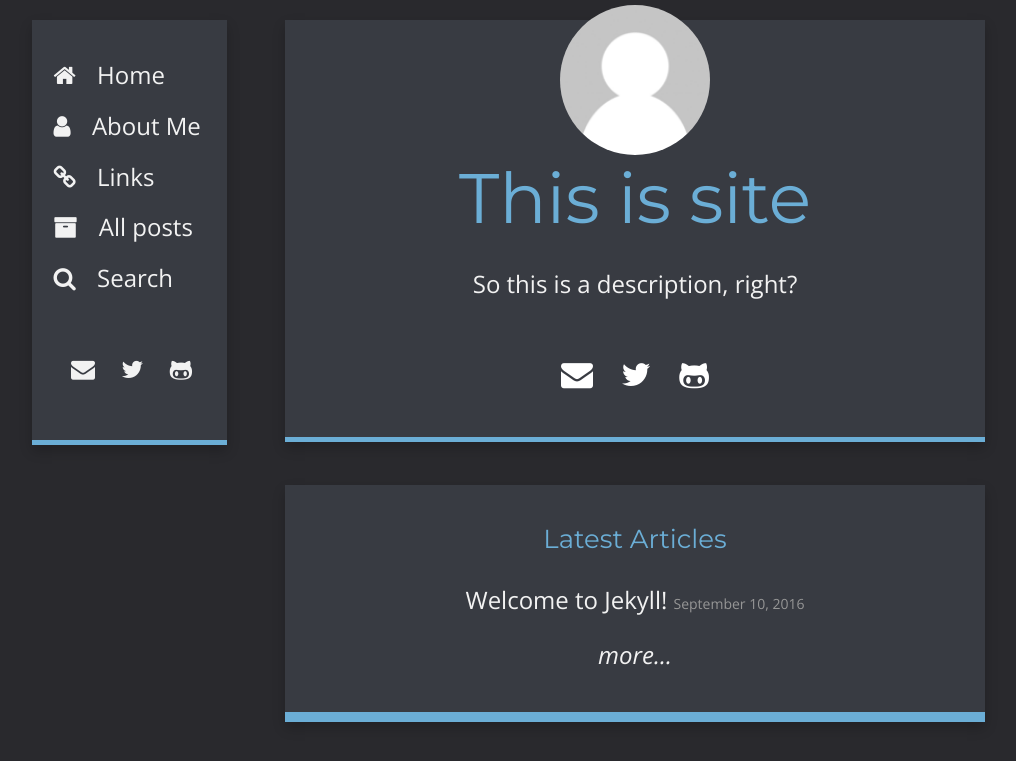
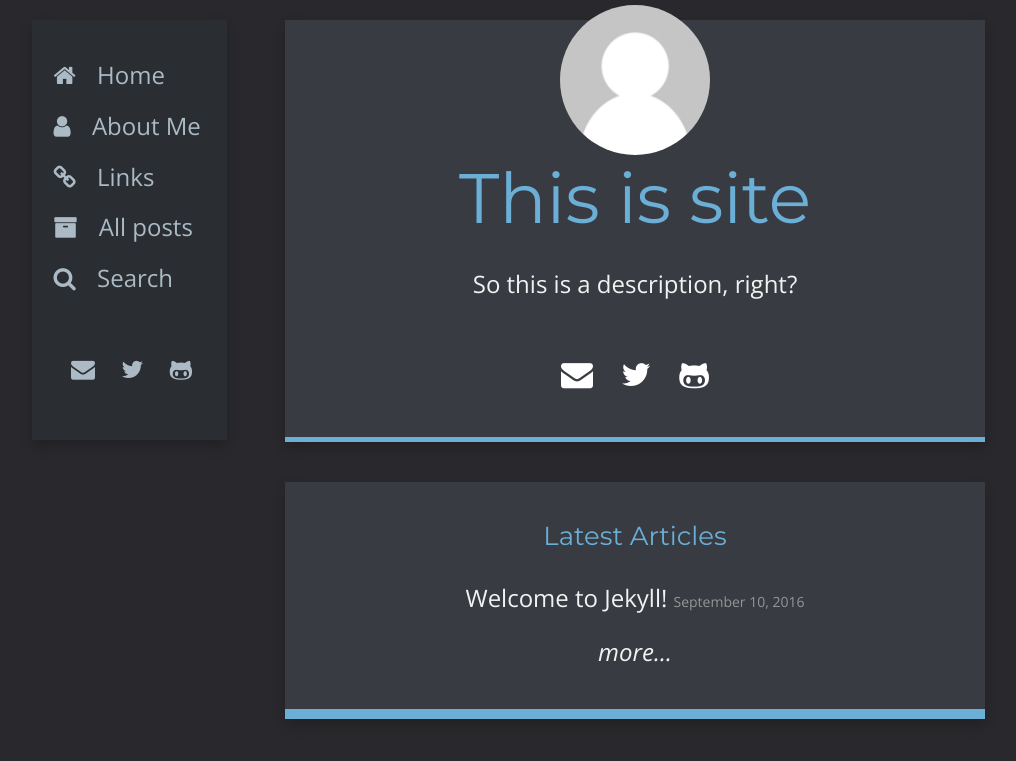
Before and after one commit to dajwarren/dajwarren.github.io, a Jekyll site: the page built from index.html, in a window 1280 px wide. Shown: the top 761 px of the page, without its empty margins (171-1187 px from the left). Built offline with Jekyll 4.4.1, drawn with Linux system fonts in a browser that asks for light colours; nearby versions of some CDN libraries.

Commit message:
Made sidebar menu darker

```diff
--- a/css/style.scss
+++ b/css/style.scss
@@ -20,6 +20,7 @@ $darker:         #29292d;
 $dark:           #29292d;
 // $dark:           #b3b7bd;
 $content-box:    #383b42;
+$nav-box:        #2a2d32;
 // $content-box:    #dfe4ec;
 $light-medium:   #969696;
 $dark-blue:      #215A6D;
@@ -31,6 +32,7 @@ $white:          #f2f2f2;
 $article-text:   #c8d1d7;
 $quote-text:   #c8d1d7;
 $code-text:   #c8d1d7;
+$navbar-text:    #abbac4;
 $dark-purple:    #300030;
 $medium-purple:  #480048;
 $regular-purple: #601848;
@@ -149,10 +151,10 @@ ul {
 }
 
 .navbar-panel {
-	background-color: $content-box;
+	background-color: $nav-box;
     margin-top: 20px;
 	box-shadow: 0px 0px 0px 0px, 0px 6px 12px rgba(0, 0, 0, 0.2);
-	border-bottom: 5px solid $color-main;
+	// border-bottom: 5px solid $color-main;
     font-size: 24px;
     line-height: 170%;
     padding-left: 20px;
@@ -172,7 +174,7 @@ ul {
         padding-right: 15px;
     }
     a, a:active {
-        color: $white;
+        color: $navbar-text;
     }
     a:hover {
         color: $color-main;
```
